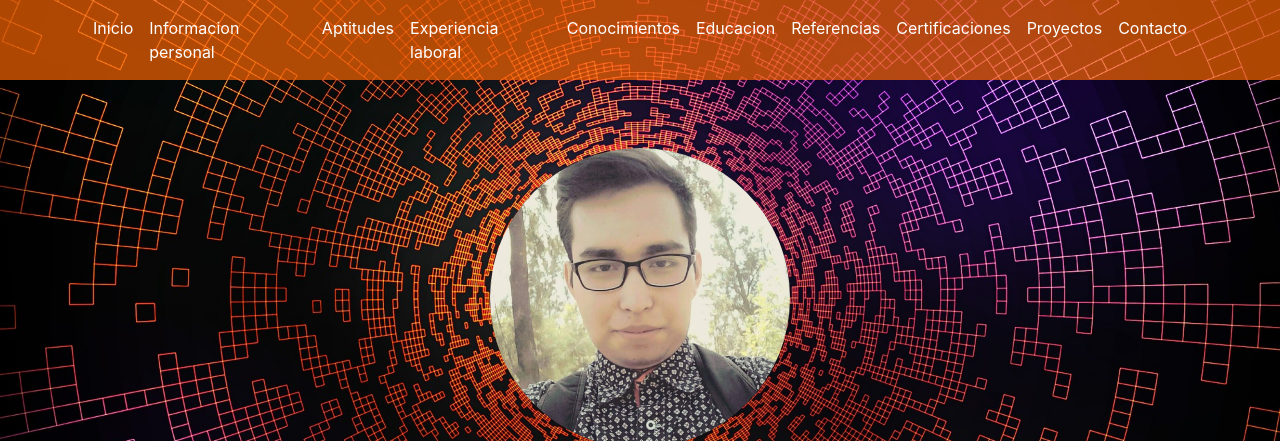
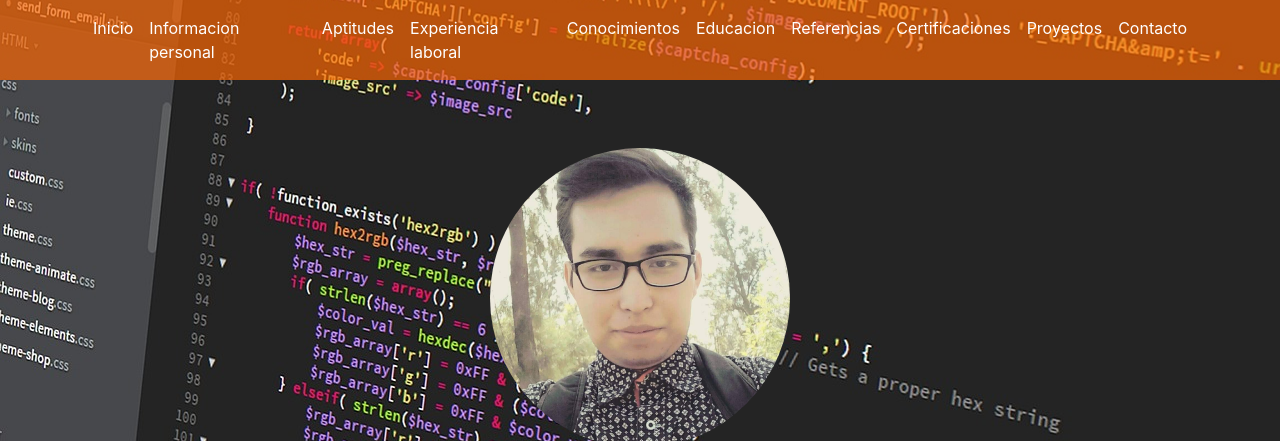
Before and after one commit to Luis-540/LuisGuerreroCV, a plain HTML site: page index.html in a window 1280 px wide. Shown: the top 441 px of the page. Drawn offline with nearby package versions, Linux system fonts and the light colour scheme; a script that the page names is missing.

Commit message:
Update estilo.css

```diff
--- a/css/estilo.css
+++ b/css/estilo.css
@@ -20,7 +20,7 @@ a:hover{
 }
 
 #container{
-    background-image: url("/img/fondo2.jpg");
+    background-image: url("/img/fondo.jpg");
     background-position: center;
     background-attachment: fixed;
     background-size: cover;
```
